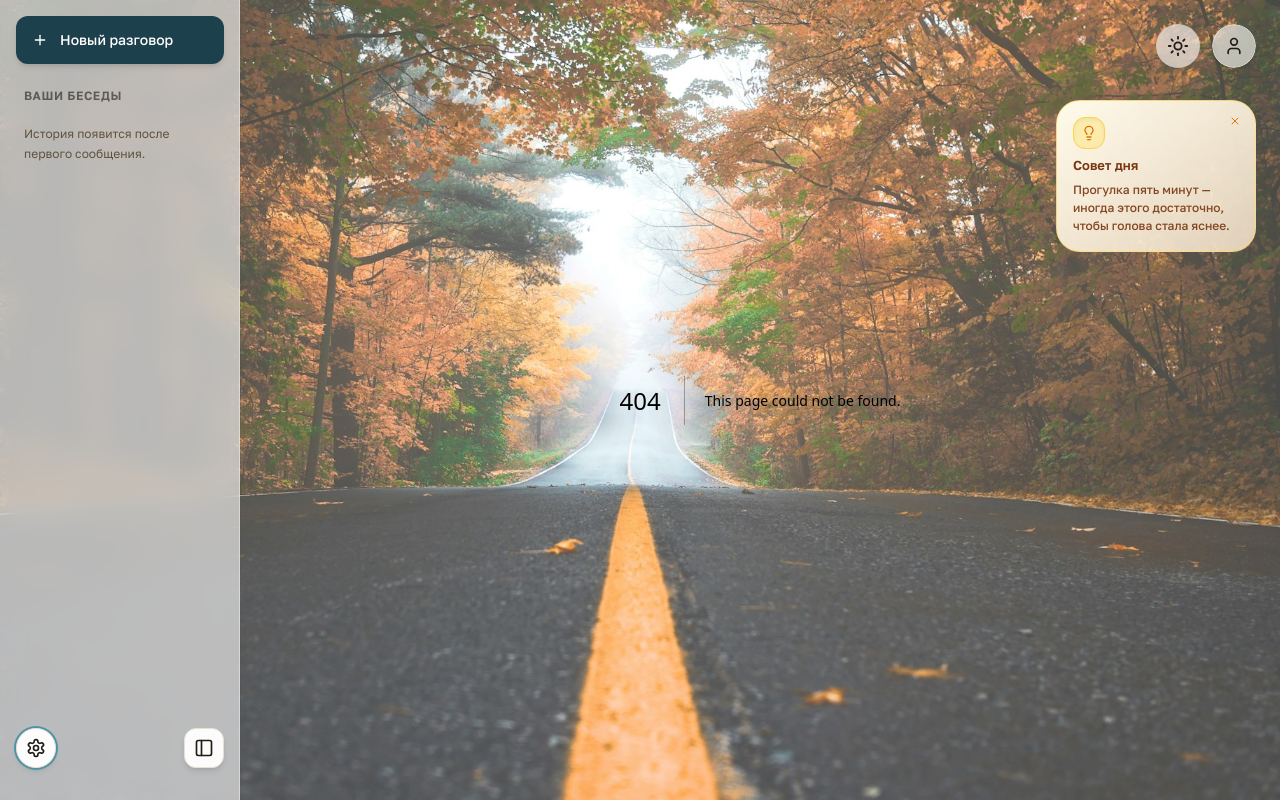
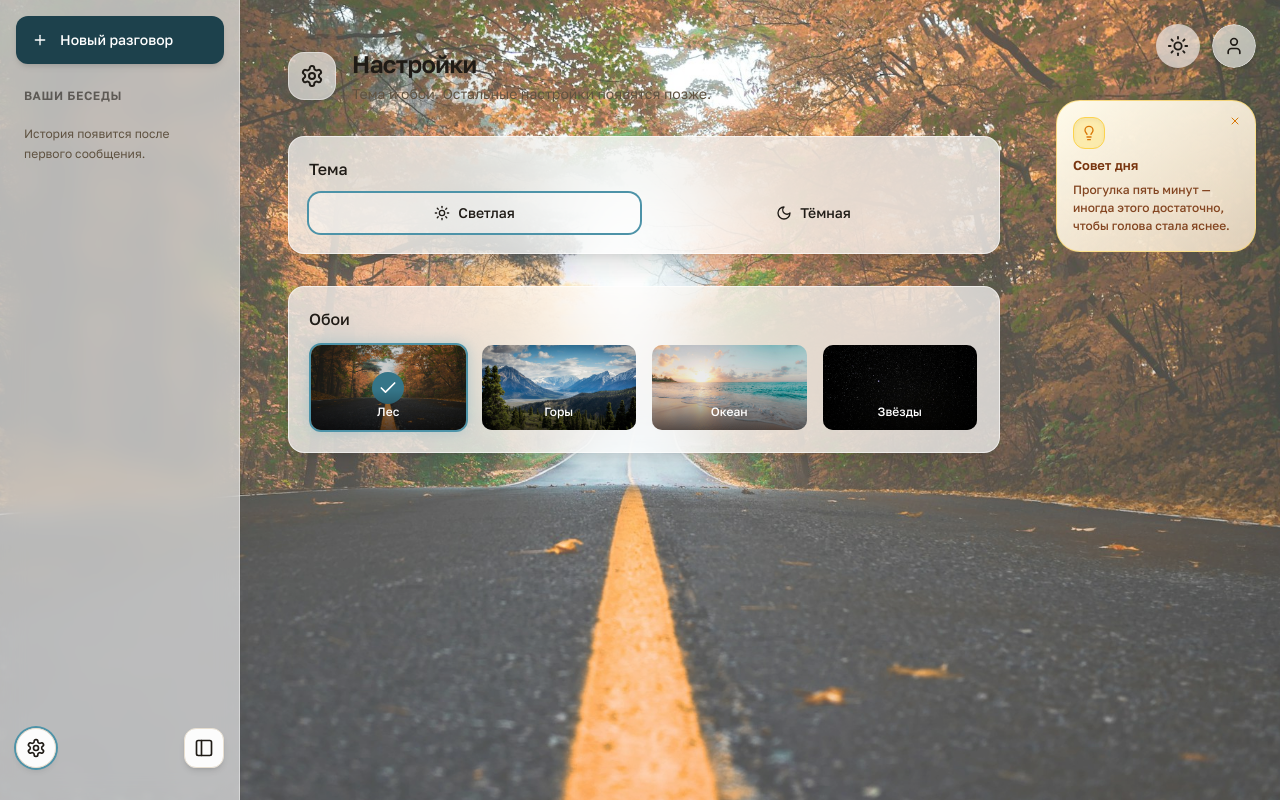
Before and after one commit to IAmYourPlayboy/Kairos-Psychologist-AI, a Next.js app in the folder frontend/: page /settings in a window 1280 px wide. Before the commit this address had no page. Built offline with nearby package versions, Linux system fonts and the light colour scheme.

Commit message:
feat(frontend): add /settings page with theme and wallpaper picker

```diff
--- /dev/null
+++ b/frontend/app/settings/page.tsx
@@ -0,0 +1,149 @@
+"use client";
+
+import Image from "next/image";
+import { motion } from "motion/react";
+import { Check, Moon, Settings as SettingsIcon, Sun } from "lucide-react";
+
+import { Button } from "@/components/ui/Button";
+import { Card } from "@/components/ui/Card";
+import { cn } from "@/lib/cn";
+import { useTheme } from "@/hooks/useTheme";
+import { useThemeTokens } from "@/hooks/useThemeTokens";
+import { useWallpaper } from "@/hooks/useWallpaper";
+import { WALLPAPERS } from "@/lib/wallpapers";
+
+/**
+ * Минимальная страница настроек: тема + обои.
+ *
+ * Полные настройки (уведомления, режим тишины, профиль заботы,
+ * стиль общения) — после MVP, в отдельной сессии.
+ */
+export default function SettingsPage() {
+  const t = useThemeTokens();
+  const { isDark, setTheme } = useTheme();
+  const { wallpaperId, setWallpaperId } = useWallpaper();
+
+  return (
+    <div className="flex-1 w-full overflow-y-auto custom-scrollbar p-4 sm:p-6 lg:p-12 md:pr-[260px] lg:pr-[280px]">
+      <div className="max-w-3xl mx-auto space-y-8 pb-10">
+        <motion.div
+          initial={{ opacity: 0, y: 10 }}
+          animate={{ opacity: 1, y: 0 }}
+          className="flex items-center gap-4"
+        >
+          <div
+            className={cn(
+              "size-12 rounded-2xl flex items-center justify-center shadow-lg backdrop-blur-xl border",
+              t.glassSidebar,
+              t.textMain,
+            )}
+          >
+            <SettingsIcon className="size-6" />
+          </div>
+          <div>
+            <h1 className={cn("text-2xl font-semibold tracking-tight", t.textMain)}>
+              Настройки
+            </h1>
+            <p className={cn("text-sm mt-1", t.textMuted)}>
+              Тема и обои. Остальные настройки появятся позже.
+            </p>
+          </div>
+        </motion.div>
+
+        {/* Тема */}
+        <motion.div
+          initial={{ opacity: 0, y: 10 }}
+          animate={{ opacity: 1, y: 0 }}
+          transition={{ delay: 0.05 }}
+        >
+          <Card className={cn(t.glassPanel, "p-5")}>
+            <h2 className={cn("font-medium mb-3", t.textMain)}>Тема</h2>
+            <div className="flex gap-2">
+              <Button
+                variant="ghost"
+                onClick={() => setTheme("light")}
+                aria-label="Светлая тема"
+                aria-pressed={!isDark}
+                className={cn(
+                  "flex-1 gap-2",
+                  t.btnHover,
+                  !isDark
+                    ? "bg-white/40 dark:bg-white/15 ring-2 ring-accent-400"
+                    : "",
+                )}
+              >
+                <Sun className="size-4" /> Светлая
+              </Button>
+              <Button
+                variant="ghost"
+                onClick={() => setTheme("dark")}
+                aria-label="Тёмная тема"
+                aria-pressed={isDark}
+                className={cn(
+                  "flex-1 gap-2",
+                  t.btnHover,
+                  isDark
+                    ? "bg-white/15 ring-2 ring-accent-400"
+                    : "",
+                )}
+              >
+                <Moon className="size-4" /> Тёмная
+              </Button>
+            </div>
+          </Card>
+        </motion.div>
+
+        {/* Обои */}
+        <motion.div
+          initial={{ opacity: 0, y: 10 }}
+          animate={{ opacity: 1, y: 0 }}
+          transition={{ delay: 0.1 }}
+        >
+          <Card className={cn(t.glassPanel, "p-5")}>
+            <h2 className={cn("font-medium mb-3", t.textMain)}>Обои</h2>
+            <div className="grid grid-cols-2 sm:grid-cols-4 gap-3">
+              {WALLPAPERS.map((wp) => {
+                const isActive = wallpaperId === wp.id;
+                return (
+                  <button
+                    key={wp.id}
+                    type="button"
+                    onClick={() => setWallpaperId(wp.id)}
+                    aria-label={`Выбрать обои "${wp.label}"`}
+                    aria-pressed={isActive}
+                    className={cn(
+                      "relative aspect-video rounded-xl overflow-hidden border-2 transition-all duration-300 group",
+                      isActive
+                        ? "border-accent-400 shadow-[0_0_15px_rgba(125,179,194,0.5)]"
+                        : "border-transparent hover:border-white/50",
+                    )}
+                  >
+                    <Image
+                      src={wp.src}
+                      alt={wp.label}
+                      fill
+                      sizes="(max-width: 640px) 50vw, 25vw"
+                      className="object-cover transition-transform duration-500 group-hover:scale-110"
+                    />
+                    {isActive && (
+                      <div className="absolute inset-0 bg-black/20 flex items-center justify-center">
+                        <div className="bg-accent-500 text-white rounded-full p-1.5 shadow-lg">
+                          <Check className="size-5" />
+                        </div>
+                      </div>
+                    )}
+                    <div className="absolute bottom-0 left-0 right-0 bg-gradient-to-t from-black/60 to-transparent p-2">
+                      <span className="text-xs text-white font-medium">
+                        {wp.label}
+                      </span>
+                    </div>
+                  </button>
+                );
+              })}
+            </div>
+          </Card>
+        </motion.div>
+      </div>
+    </div>
+  );
+}
```
